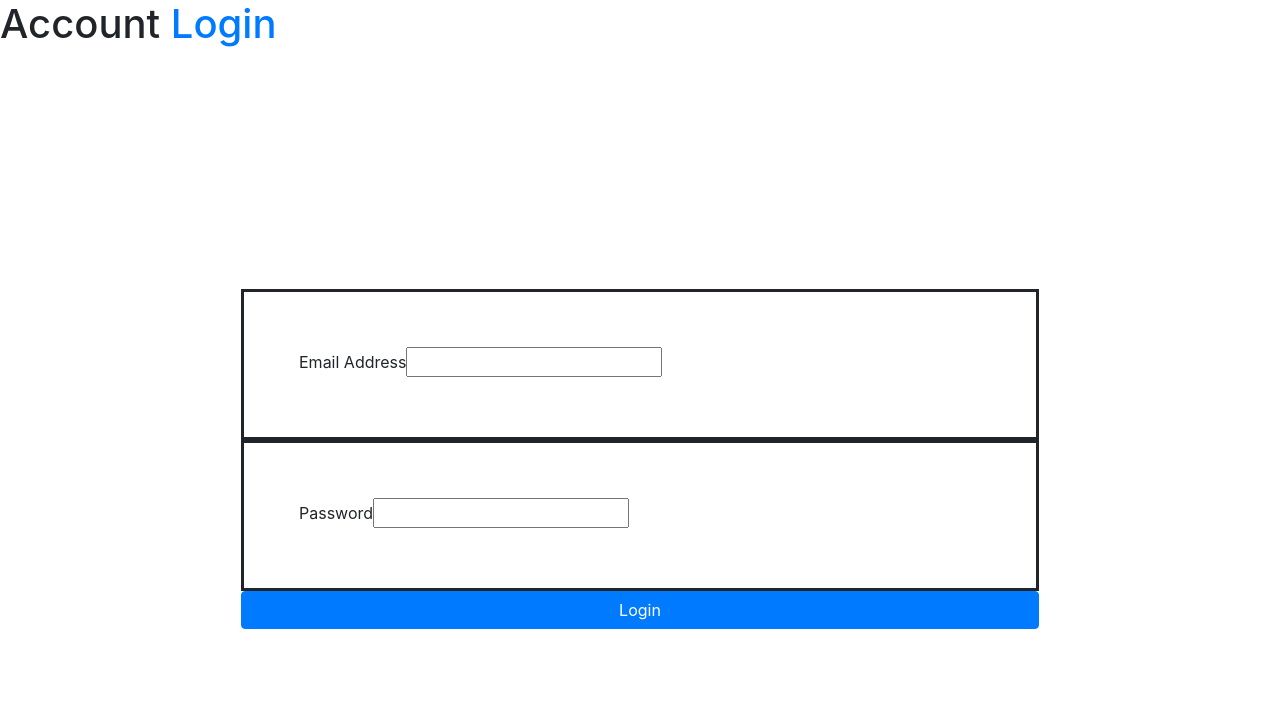
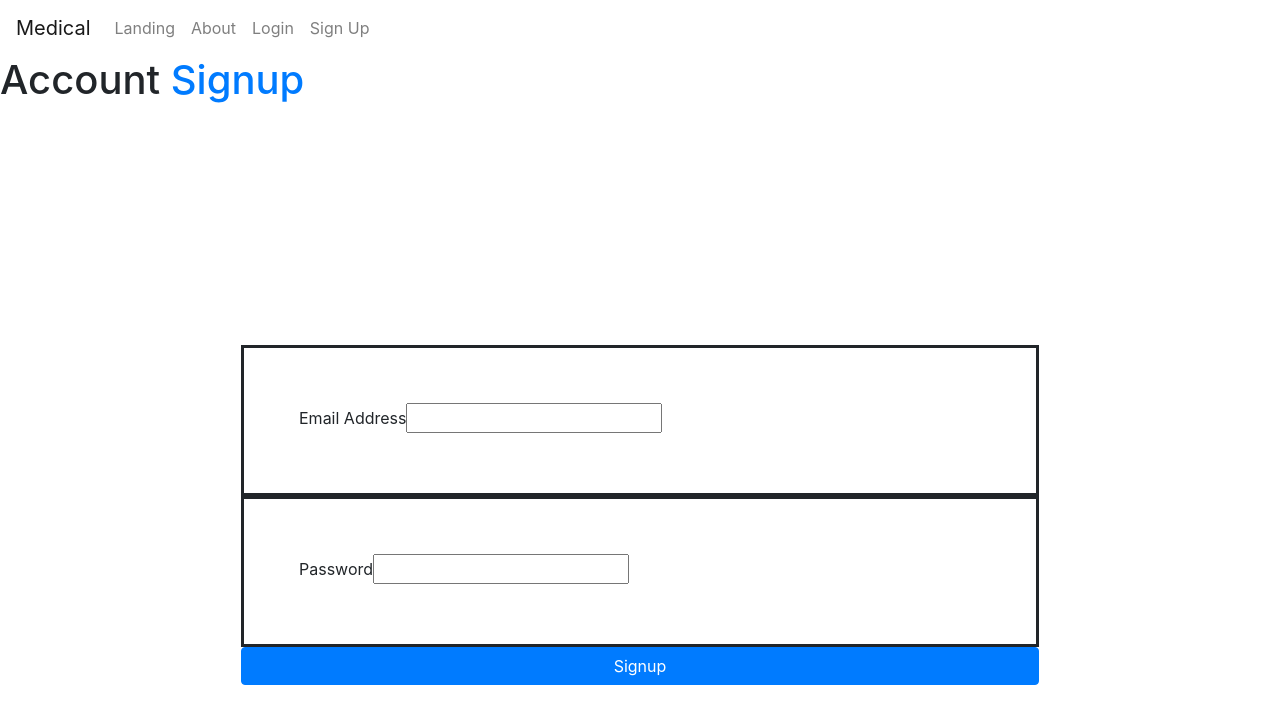
Before and after one commit to theMVPshop/dt04, a React (Create React App) app in the folder mvpjob/: page /signup in a window 1280 px wide. Shown: the top 724 px of the page. Built offline with nearby package versions, Linux system fonts and the light colour scheme.

Commit message:
added navigation in app.js instead of adding it in every component

```diff
--- a/mvpjob/src/App.js
+++ b/mvpjob/src/App.js
@@ -3,20 +3,22 @@ import { BrowserRouter as Router, Switch, Route } from "react-router-dom";
 import About from "./Components/About";
 import LandingPage from "./Components/LandingPage";
 import Login from "./Components/Login";
-import SignIn from "./Components/SignIn";
+import SignUp from "./Components/SignUp";
 import Resume from "./Components/Resume";
+import Navigation from "./Components/Navigation";
 import "./App.css";
 
 const App = () => {
   return (
     <Fragment>
+      <Navigation />
       <Router>
         <Switch>
           <Route exact path="/" component={LandingPage}></Route>
           <Route exact path="/about" component={About}></Route>
           <Route exact path="/login" component={Login}></Route>
           <Route exact path="/login" component={Login}></Route>
-          <Route exact path="/signup" component={SignIn}></Route>
+          <Route exact path="/signup" component={SignUp}></Route>
           <Route exact path="/resume" component={Resume}></Route>
         </Switch>
       </Router>
--- a/mvpjob/src/Components/LandingPage.js
+++ b/mvpjob/src/Components/LandingPage.js
@@ -4,7 +4,6 @@ import Navigation from "./Navigation";
 const LandingPage = () => {
   return (
     <div>
-      <Navigation />
     </div>
   );
 };
--- a/mvpjob/src/Components/Login.js
+++ b/mvpjob/src/Components/Login.js
@@ -17,7 +17,6 @@ function Login() {
 
   return (
     <div>
-      <Navigation />
 
       <div className="Login">
         <Form onSubmit={handleSubmit}>
--- a/mvpjob/src/Components/SignIn.js
+++ b/mvpjob/src/Components/SignUp.js
@@ -1,12 +1,11 @@
 import React, { useState } from "react";
-import Navigation from "./Navigation";
 
-const SignIn = (props) => {
+const SignUp = (props) => {
   //     const alertContext = useContext(AlertContext);
   //     const authContext = useContext(AuthContext)
 
   //     const { setAlert } = alertContext;
-  //   const { login, error, clearErrors, isAuthenticated } = authContext;
+  //   const { Signup, error, clearErrors, isAuthenticated } = authContext;
 
   //   useEffect(()=>{
   //     if(isAuthenticated){
@@ -34,7 +33,7 @@ const SignIn = (props) => {
   //   if(email === '' ||password === ''){
   //     setAlert('Please fill in all fields','danger')
   //   }else{
-  //     login({
+  //     Signup({
   //       email,
   //       password
   //     })
@@ -44,7 +43,7 @@ const SignIn = (props) => {
   return (
     <div className="form-container">
       <h1>
-        Account <span className="text-primary">Login</span>
+        Account <span className="text-primary">Signup</span>
       </h1>
       <form className="wholethang">
         <div className="form-group">
@@ -58,7 +57,7 @@ const SignIn = (props) => {
 
         <input
           type="submit"
-          value="Login"
+          value="Signup"
           className="btn btn-primary btn-block"
         />
       </form>
@@ -66,4 +65,4 @@ const SignIn = (props) => {
   );
 };
 
-export default SignIn;
+export default SignUp;
```
Also changed, not shown: mvpjob/src/Router.js (added).
